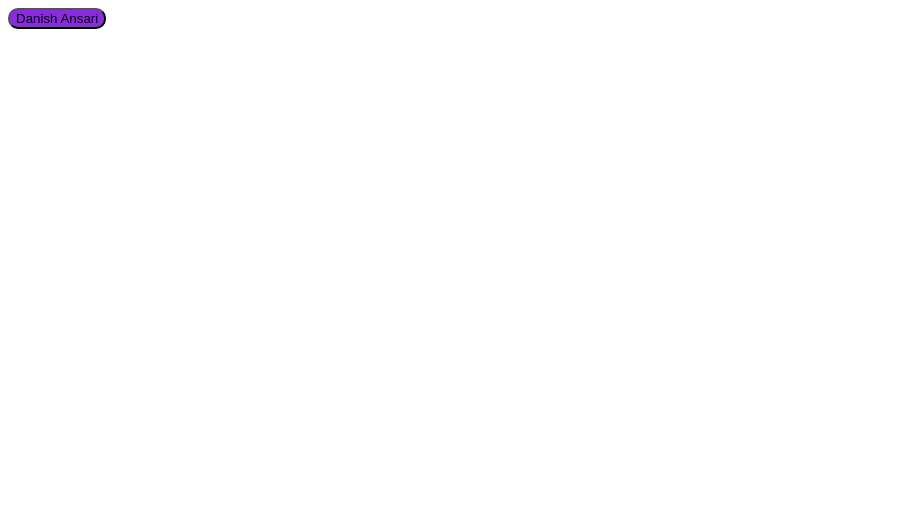
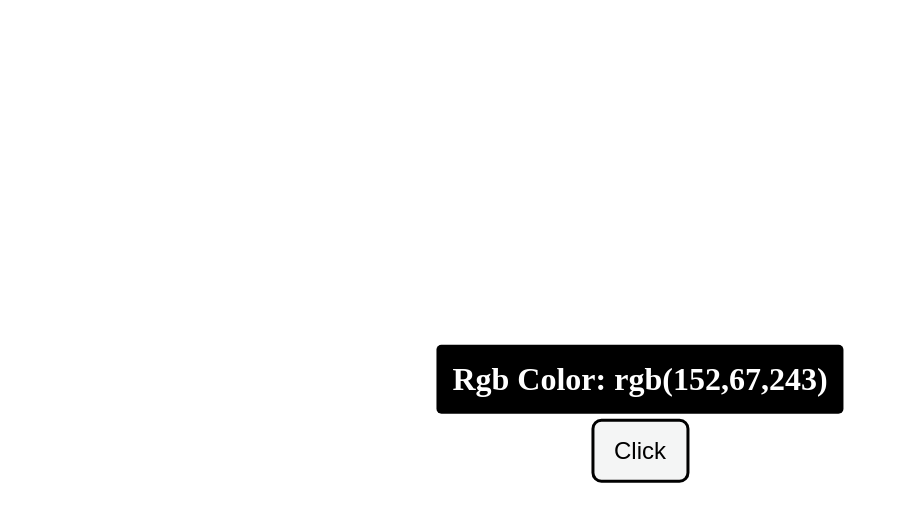
Before and after one commit to Danish030/Frontend-projects, a plain HTML site: page index.html in a window 1280 px wide. Shown: the whole page, without its empty margins (0-899 px from the left). Drawn offline with Linux system fonts and the light colour scheme.

Commit message:
Update code

```diff
--- a/index.html
+++ b/index.html
@@ -5,10 +5,51 @@
     <meta name="viewport" content="width=device-width, initial-scale=1.0">
     <title>Custom domain</title>
 </head>
+<style>
+.content {
+  position: absolute;
+  top: 50%;
+  left: 50%;
+  transform: translate(-50%, -50%);
+  text-align: center; /* Center text within .content */
+}
+
+.btn {
+  background-color: rgb(244, 245, 245);
+  color: rgb(0, 0, 0);
+  border-radius: 10px;
+  font-size: 24px;
+  padding: 15px 20px;
+  border: 3px solid black;
+  margin: auto;
+  display: block; /* Ensure the button is a block-level element */
+}
+
+.content h2 {
+  background-color: black;
+  color: white;
+  border-radius: 5px;
+  margin-bottom: 5px;
+  padding: 1rem;
+  font-size: 2rem;
+  display: inline-block; /* Ensure the text is an inline-block element */
+}
+
+.textBox {
+  text-align: center;
+}
+
+</style>
 <body id="screenbody">
-    <button class="" id="rgb" style="border-radius: 10px; background-color: blueviolet;" onclick="hex()">
-        Danish Ansari
+  <div class="content">
+      <h2 class="textBox">
+        Rgb Color: <span id="color">rgb(152,67,243)</span>
+      </h2>
+
+    <button class="btn" id="rgb" onclick="hex()">
+        Click
     </button>
+  </div>
 </body>
 </html>
 
@@ -17,6 +58,7 @@
   // Select the button
   const colorButton = document.getElementById("rgb");
   const screen = document.getElementById("screenbody");
+  const value = document.getElementById("color")
 
   // Generate a random RGB color for background
   let r = Math.floor(Math.random() * 256);
@@ -24,16 +66,11 @@
   let b = Math.floor(Math.random() * 256);
   let rgbColor = `rgb(${r},${g},${b})`;
   console.log(`rgb(${r},${g},${b})`);
+  console.log(rgbColor)
 
-  // Set the button's background color to the generated color
-  colorButton.style.backgroundColor = rgbColor;
     screen.style.backgroundColor = rgbColor;
+   value.textContent = rgbColor;
 
-  // Set the button's font color to white
-  colorButton.style.color = "white";
-
-  // Set the button's text content to a new string
-  colorButton.textContent = "Color changed!";
 }
 </script>
 </html>
```
